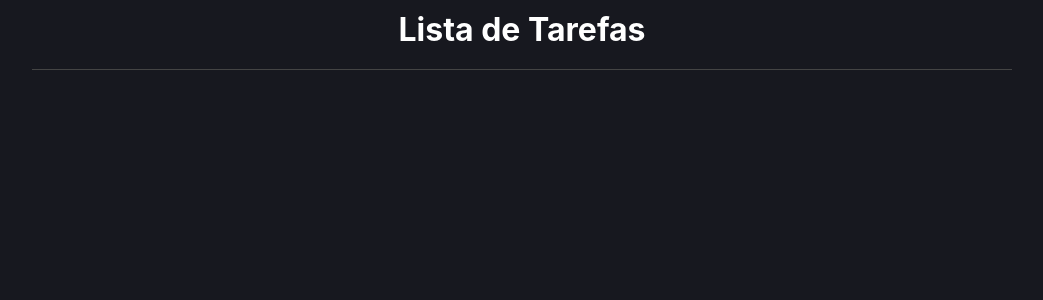
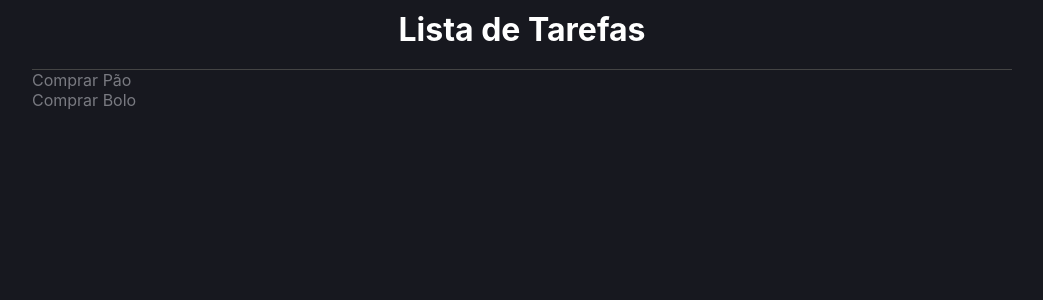
Before and after one commit to ArthurLuizS/Lista, a React (Create React App) app: page / in a window 1280 px wide. Shown: the top 300 px of the page, without its empty margins (118-1161 px from the left). Built offline with nearby package versions, Linux system fonts and the light colour scheme.

Commit message:
importando e exibindo a lista de itens atraves dos componentes

```diff
--- a/src/App.tsx
+++ b/src/App.tsx
@@ -1,10 +1,27 @@
 import * as C from './App.styles'
+import {useState} from 'react'
+import { item } from './types/item'
+import { ListItem } from './components/ListItem'
+
 
 const App = () =>{
+
+  const [list, setList] = useState<item[]>([
+    {id: 1, name: 'Comprar Pão', done: false},
+    {id: 2, name: 'Comprar Bolo', done: false}
+  ]);
+
   return(
     <C.Container>
         <C.Area>
           <C.Header>Lista de Tarefas</C.Header>
+
+          {/*Área para adicionar novos itens*/ }
+
+          {list.map((item,index) => (
+            <ListItem key = {index} item = {item}/>
+          ))}
+
         </C.Area>
     </C.Container>
   );
```
